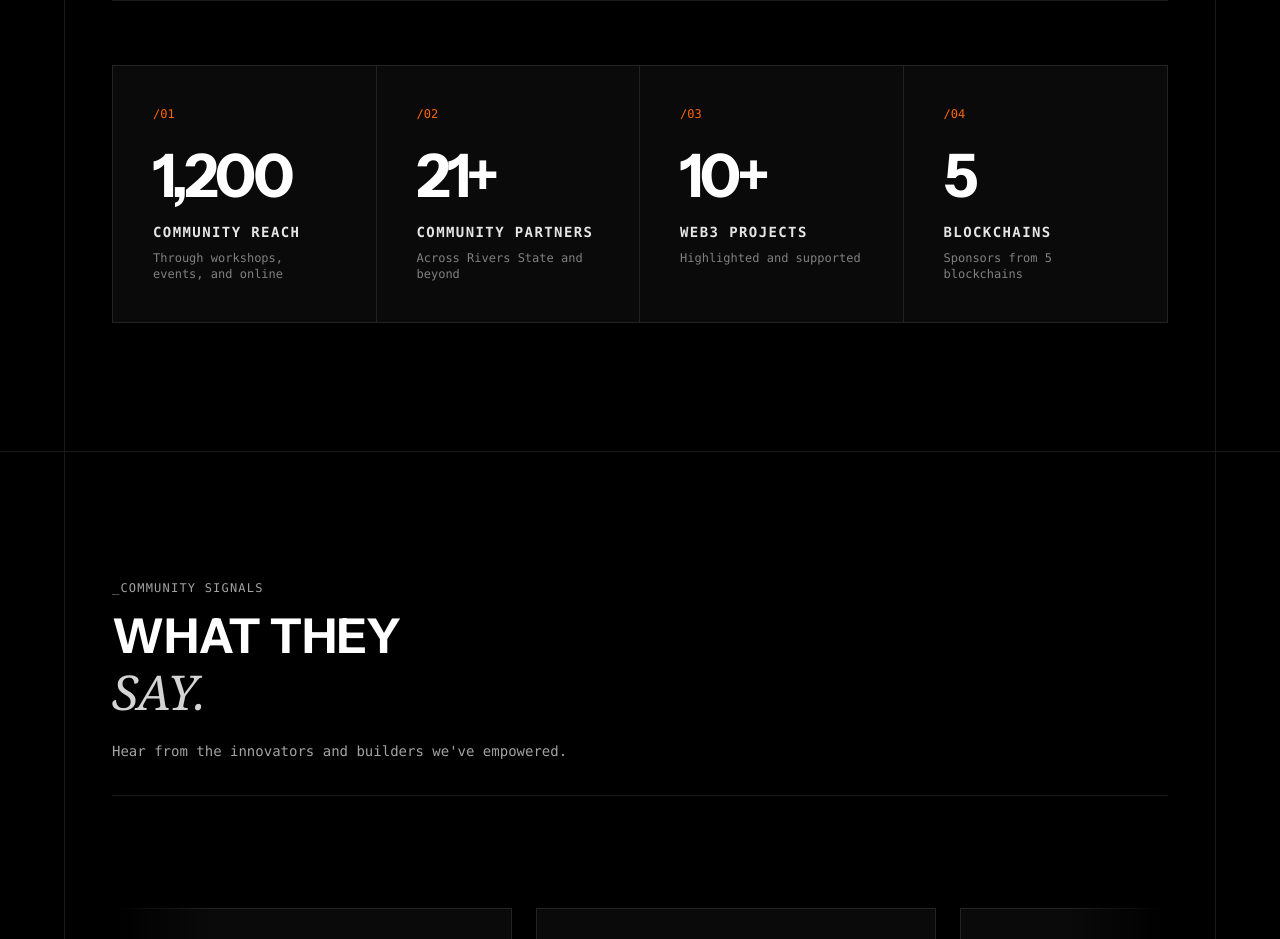
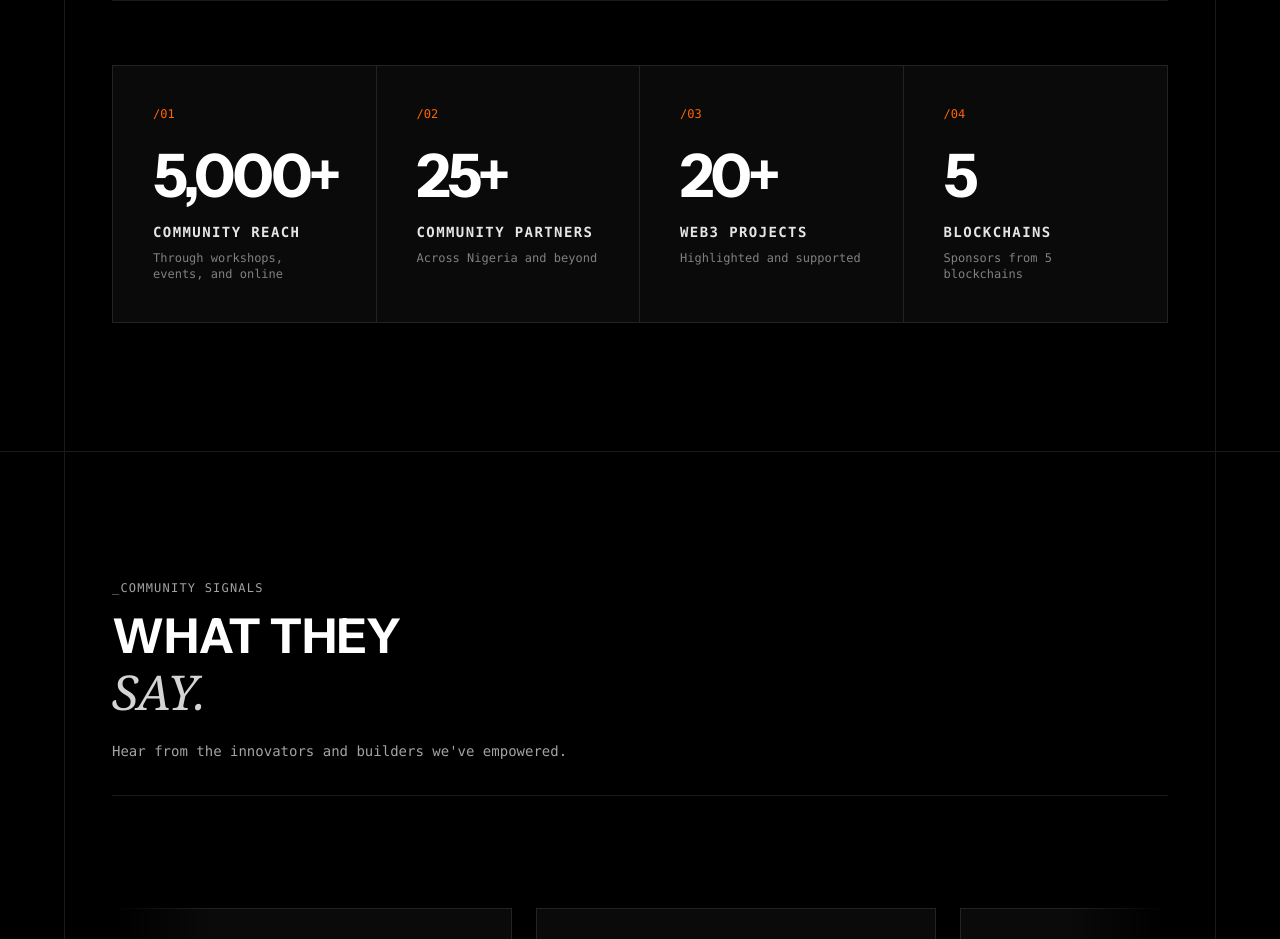
Before and after one commit to Let-s-build-DAO/web3phc, a React (Vite) app: page / in a window 1280 px wide. Shown: the part 2780-3719 px from the top of the page. Built offline with nearby package versions, Linux system fonts and the light colour scheme; a web font is replaced by a local one.

Commit message:
feat: Update impact metrics and introduce an animated counter for statistics using Framer Motion.

```diff
--- a/src/pages/Home.jsx
+++ b/src/pages/Home.jsx
@@ -1,7 +1,7 @@
 import { useRef, useEffect } from "react";
 import { Link, useLocation } from "react-router-dom";
 import { FaLongArrowAltRight, FaTelegram, FaWhatsapp } from "react-icons/fa";
-import { motion, AnimatePresence } from "framer-motion";
+import { motion, AnimatePresence, useInView, useMotionValue, useTransform, animate } from "framer-motion";
 import { useState } from "react";
 import XIcon from "../components/XIcon";
 
@@ -22,9 +22,9 @@ const COMMUNITY_LINKS = [
 ];
 
 const IMPACT_METRICS = [
-  { value: "1,200", label: "Community reach", sub: "Through workshops, events, and online" },
-  { value: "21+", label: "Community partners", sub: "Across Rivers State and beyond" },
-  { value: "10+", label: "Web3 projects", sub: "Highlighted and supported" },
+  { value: "5,000+", label: "Community reach", sub: "Through workshops, events, and online" },
+  { value: "25+", label: "Community partners", sub: "Across Nigeria and beyond" },
+  { value: "20+", label: "Web3 projects", sub: "Highlighted and supported" },
   { value: "5", label: "Blockchains", sub: "Sponsors from 5 blockchains" },
 ];
 
@@ -85,6 +85,37 @@ const PARTNER_LOGOS = [
   "/images/superteam.png", "/images/brsu.png", "/images/wid.png",
   "/images/gdg.png",
 ];
+
+const Counter = ({ value }) => {
+  const ref = useRef(null);
+  const isInView = useInView(ref, { once: true, margin: "-100px" });
+
+  // Extract numeric part and suffixes (like '+' or ',')
+  const numericValue = parseFloat(value.replace(/,/g, '')) || 0;
+  const hasComma = value.includes(',');
+  const suffix = value.match(/[^\d,]+/g)?.[0] || "";
+
+  const count = useMotionValue(0);
+  const rounded = useTransform(count, (latest) => {
+    let num = Math.round(latest);
+    if (hasComma) {
+      return num.toLocaleString() + suffix;
+    }
+    return num + suffix;
+  });
+
+  useEffect(() => {
+    if (isInView) {
+      const controls = animate(count, numericValue, {
+        duration: 2,
+        ease: "easeOut"
+      });
+      return controls.stop;
+    }
+  }, [isInView, numericValue, count]);
+
+  return <motion.span ref={ref}>{rounded}</motion.span>;
+};
 
 const Home = () => {
   const aboutRef = useRef(null);
@@ -292,7 +323,9 @@ const Home = () => {
             {IMPACT_METRICS.map((m, i) => (
               <div key={m.label} className="text-left group p-8 lg:p-10 border-b lg:border-b-0 lg:border-r border-white/10 last:border-r-0 hover:bg-[#121212] transition-colors">
                 <div className="font-mono text-xs text-brand-primary mb-6">/0{i + 1}</div>
-                <div className="text-5xl lg:text-6xl font-sans font-black text-white mb-4 group-hover:text-brand-primary transition-colors duration-300 tracking-tighter">{m.value}</div>
+                <div className="text-5xl lg:text-6xl font-sans font-black text-white mb-4 group-hover:text-brand-primary transition-colors duration-300 tracking-tighter">
+                  <Counter value={m.value} />
+                </div>
                 <div className="text-sm font-mono font-bold text-[#e5e5e5] uppercase tracking-widest mb-2">{m.label}</div>
                 <div className="text-xs font-mono text-[#808080]">{m.sub}</div>
               </div>
```
